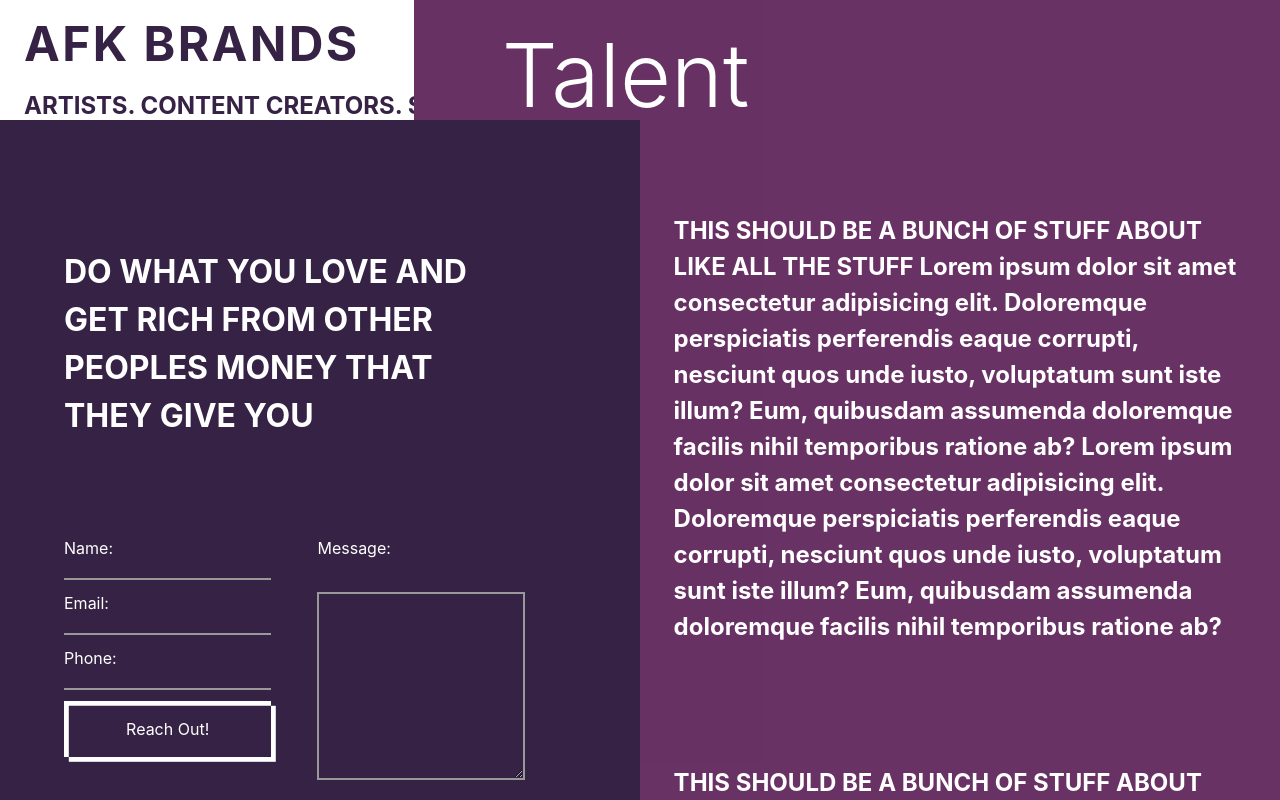
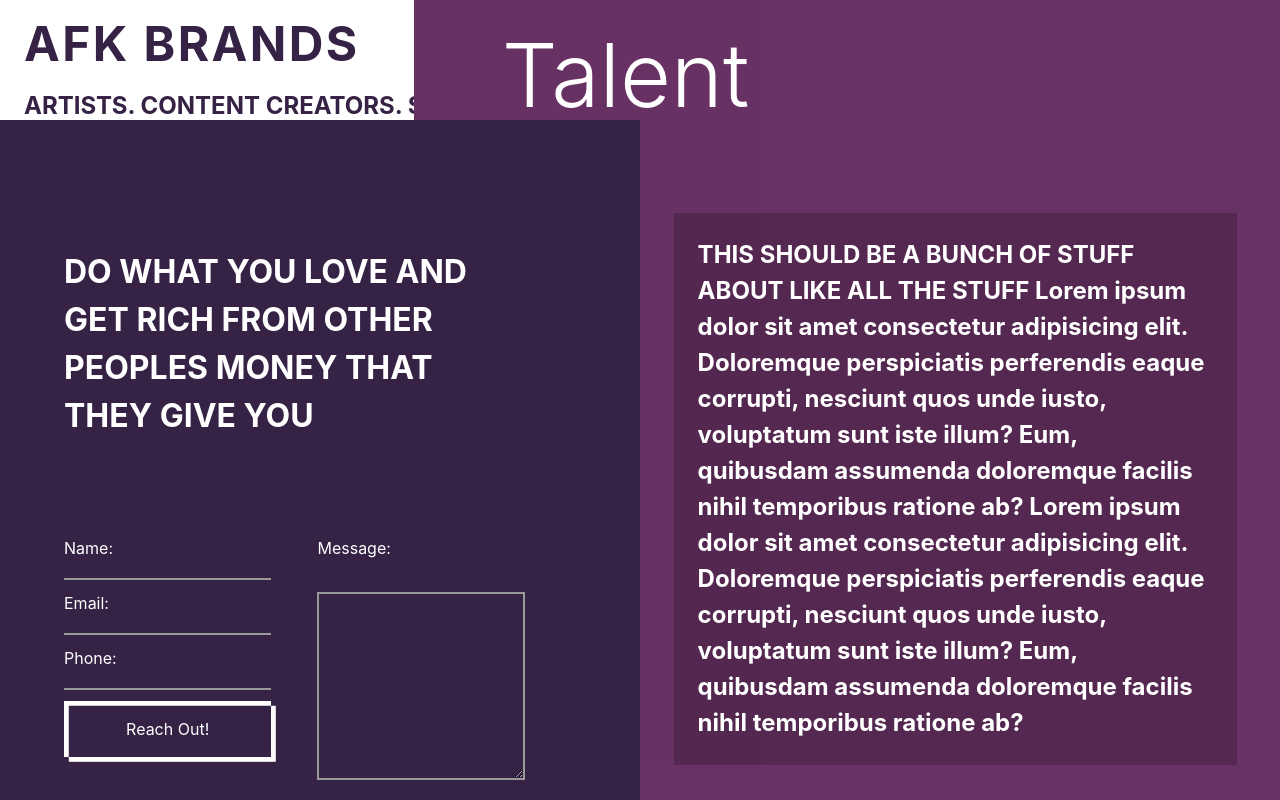
Before and after one commit to anthonyAgnone/afk-brands, a React (Create React App) app in the folder client/: page /talent in a window 1280 px wide. Built offline with nearby package versions, Linux system fonts and the light colour scheme.

Commit message:
Can send and receive messages from client to admin and set up twilio. admin with temp styling

```diff
--- a/client/src/components/mainSectionContent/Sponsors.js
+++ b/client/src/components/mainSectionContent/Sponsors.js
@@ -22,6 +22,7 @@ const H2 = styled.h2`
   color: #fff;
   padding-top: 3em;
   margin-bottom: 2em;
+  background: rgba(0, 0, 0, 0.2);
 `;
 
 export default function AboutUs() {
--- a/client/src/components/mainSectionContent/Talent.js
+++ b/client/src/components/mainSectionContent/Talent.js
@@ -20,8 +20,12 @@ const H2 = styled.h2`
   position: relative;
   left: 30%;
   color: #fff;
-  padding-top: 3em;
-  margin-bottom: 2em;
+  margin-top: 3em;
+  padding: 1em;
+  background: rgba(0, 0, 0, 0.2);
+  :nth-child(3) {
+    margin-top: 2em;
+  }
 `;
 
 export default function AboutUs() {
@@ -48,7 +52,15 @@ export default function AboutUs() {
         ratione ab? Lorem ipsum dolor sit amet consectetur adipisicing elit.
         Doloremque perspiciatis perferendis eaque corrupti, nesciunt quos unde
         iusto, voluptatum sunt iste illum? Eum, quibusdam assumenda doloremque
-        facilis nihil temporibus ratione ab?
+        facilis nihil temporibus ratione ab? THIS SHOULD BE A BUNCH OF STUFF
+        ABOUT LIKE ALL THE STUFF Lorem ipsum dolor sit amet consectetur
+        adipisicing elit. Doloremque perspiciatis perferendis eaque corrupti,
+        nesciunt quos unde iusto, voluptatum sunt iste illum? Eum, quibusdam
+        assumenda doloremque facilis nihil temporibus ratione ab? Lorem ipsum
+        dolor sit amet consectetur adipisicing elit. Doloremque perspiciatis
+        perferendis eaque corrupti, nesciunt quos unde iusto, voluptatum sunt
+        iste illum? Eum, quibusdam assumenda doloremque facilis nihil temporibus
+        ratione ab?
       </H2>
       <YoutubeBackground opacity=".85" videoId="ZTHqRyPRqkk" />
     </Wrapper>
```
Also changed, not shown: 1 other file (tests, documents, lock files or other folders).
